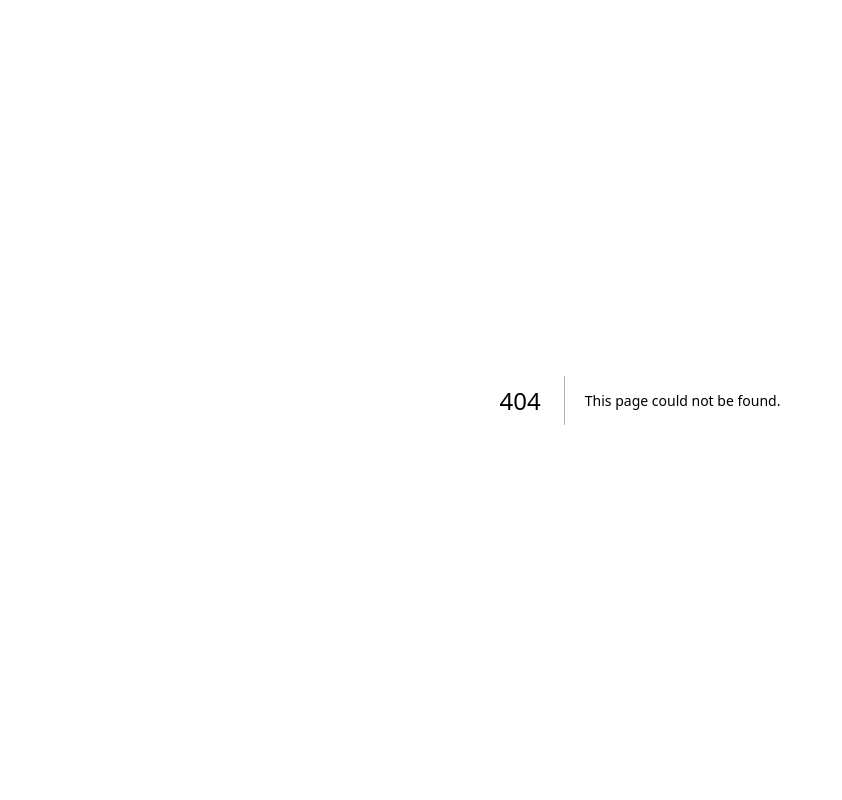
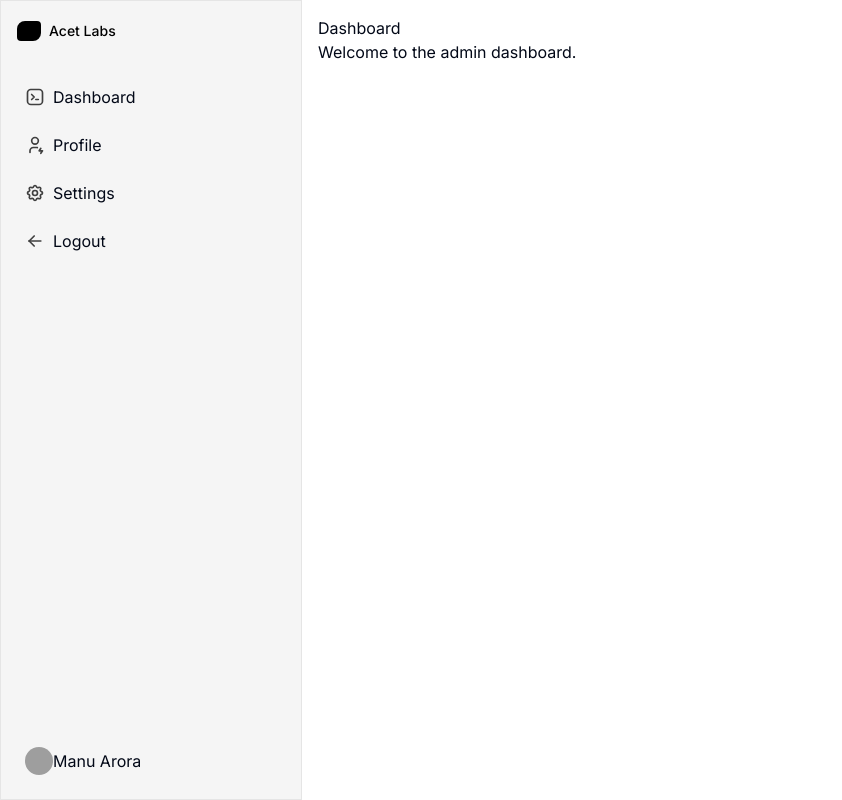
Before and after one commit to Jpisnice/ProjectX, a Next.js app: page /admin/dashboard in a window 1280 px wide. Before the commit this address had no page. Shown: the whole page, without its empty margins (0-842 px from the left). Built offline with nearby package versions, Linux system fonts and the light colour scheme; grey boxes are pictures that could not be loaded.

Commit message:
Admin Sidebar Done for Desktop

```diff
--- /dev/null
+++ b/src/app/admin/dashboard/page.tsx
@@ -0,0 +1,13 @@
+"use client";
+import React from "react";
+
+const Dashboard = () => {
+  return (
+    <div>
+      <h1>Dashboard</h1>
+      <p>Welcome to the admin dashboard.</p>
+    </div>
+  );
+};
+
+export default Dashboard;
--- /dev/null
+++ b/src/app/admin/layout.tsx
@@ -0,0 +1,18 @@
+"use client";
+import React from "react";
+import { AdminSidebar } from "@/components/adminSidebar";
+import { AdminSidebarMobile } from "@/components/adminSidebarMobile";
+
+const AdminLayout = ({ children }: { children: React.ReactNode }) => {
+  // Custom hook to detect screen size
+  const isDesktop = typeof window !== "undefined" && window.innerWidth >= 768;
+
+  return (
+    <div className="flex h-screen">
+      {isDesktop ? <AdminSidebar /> : <AdminSidebarMobile />}
+      <div className="flex-1 p-4">{children}</div>
+    </div>
+  );
+};
+
+export default AdminLayout;
--- a/src/app/admin/page.tsx
+++ b/src/app/admin/page.tsx
@@ -1,12 +1,18 @@
-import React from 'react'
-import { AdminSidebar } from '@/components/adminSidebar'
+"use client";
+import React, { useEffect } from "react";
+import { useRouter, usePathname } from "next/navigation";
 
 const AdminDash = () => {
-  return (
-    <div>
-      <AdminSidebar/>
-    </div>
-  )
-}
+  const router = useRouter();
+  const pathname = usePathname();
 
-export default AdminDash
+  useEffect(() => {
+    if (pathname === "/admin") {
+      router.push("/admin/dashboard");
+    }
+  }, [pathname, router]);
+
+  return null;
+};
+
+export default AdminDash;
--- /dev/null
+++ b/src/app/admin/profile/page.tsx
@@ -0,0 +1,12 @@
+import React from "react";
+
+const ProfilePage = () => {
+  return (
+    <div>
+      <h1>Profile</h1>
+      {/* Add your Profile content here */}
+    </div>
+  );
+};
+
+export default ProfilePage;
--- /dev/null
+++ b/src/app/admin/settings/page.tsx
@@ -0,0 +1,12 @@
+import React from "react";
+
+const SettingsPage = () => {
+  return (
+    <div>
+      <h1>Settings</h1>
+      {/* Add your Settings content here */}
+    </div>
+  );
+};
+
+export default SettingsPage;
--- a/src/components/adminSidebar.tsx
+++ b/src/components/adminSidebar.tsx
@@ -1,6 +1,6 @@
 "use client";
 import React, { useState } from "react";
-import { Sidebar, SidebarBody, SidebarLink } from "@/components/ui/sidebar";
+import { Sidebar, SidebarBody } from "@/components/ui/sidebar";
 import {
   IconArrowLeft,
   IconBrandTabler,
@@ -13,24 +13,26 @@ import Image from "next/image";
 import { cn } from "@/lib/utils";
 
 export function AdminSidebar() {
+  const [open, setOpen] = useState(true);
+
   const links = [
     {
       label: "Dashboard",
-      href: "#",
+      href: "/admin/dashboard",
       icon: (
         <IconBrandTabler className="text-neutral-700 dark:text-neutral-200 h-5 w-5 flex-shrink-0" />
       ),
     },
     {
       label: "Profile",
-      href: "#",
+      href: "/admin/profile",
       icon: (
         <IconUserBolt className="text-neutral-700 dark:text-neutral-200 h-5 w-5 flex-shrink-0" />
       ),
     },
     {
       label: "Settings",
-      href: "#",
+      href: "/admin/settings",
       icon: (
         <IconSettings className="text-neutral-700 dark:text-neutral-200 h-5 w-5 flex-shrink-0" />
       ),
@@ -43,44 +45,46 @@ export function AdminSidebar() {
       ),
     },
   ];
-  const [open, setOpen] = useState(true);
+
   return (
     <div
       className={cn(
-        "rounded-md flex flex-col md:flex-row bg-gray-100 dark:bg-neutral-800 w-full flex-1 max-w-7xl mx-auto border border-neutral-200 dark:border-neutral-700 overflow-hidden",
+        "flex flex-col md:flex-row bg-gray-100 dark:bg-neutral-800 border border-neutral-200 dark:border-neutral-700",
         "h-screen"
       )}
     >
       <Sidebar open={open} setOpen={setOpen} animate={true}>
-        <SidebarBody className="justify-between gap-10">
+        <SidebarBody className="flex flex-col justify-between gap-10 h-full w-64 md:w-80">
           <div className="flex flex-col flex-1 overflow-y-auto overflow-x-hidden">
             <Logo />
             <div className="mt-8 flex flex-col gap-2">
               {links.map((link, idx) => (
-                <SidebarLink key={idx} link={link} />
+                <Link
+                  key={idx}
+                  href={link.href}
+                  className="flex items-center gap-2 p-2 hover:bg-gray-200 dark:hover:bg-neutral-700 rounded-md"
+                >
+                  {link.icon}
+                  {open && <span>{link.label}</span>}
+                </Link>
               ))}
             </div>
           </div>
-          <div>
-            <SidebarLink
-              link={{
-                label: "Manu Arora",
-                href: "#",
-                icon: (
-                  <Image
-                    src="https://assets.aceternity.com/manu.png"
-                    className="h-7 w-7 flex-shrink-0 rounded-full"
-                    width={50}
-                    height={50}
-                    alt="Avatar"
-                  />
-                ),
-              }}
-            />
+          <div className="flex items-center gap-2 p-2 hover:bg-gray-200 dark:hover:bg-neutral-700 rounded-md">
+            <Link href="#" className="flex items-center">
+              <div className="relative h-7 w-7">
+                <Image
+                  src="https://assets.aceternity.com/manu.png"
+                  className="absolute inset-0 object-cover rounded-full"
+                  fill
+                  alt="Avatar"
+                />
+              </div>
+              {open && <span>Manu Arora</span>}
+            </Link>
           </div>
         </SidebarBody>
       </Sidebar>
-      <Dashboard />
     </div>
   );
 }
@@ -109,33 +113,7 @@ export const LogoIcon = () => {
       href="#"
       className="font-normal flex space-x-2 items-center text-sm text-black py-1 relative z-20"
     >
-      <div className="h-5 w-6 bg-black dark:bg-white rounded-br-lg rounded-tr-sm rounded-tl-lg rounded-bl-sm flex-shrink-0" />
+      <div className="h-fit w-fit bg-black dark:bg-white rounded-br-lg rounded-tr-sm rounded-tl-lg rounded-bl-sm flex-shrink-0" />
     </Link>
   );
 };
-
-// Dummy dashboard component with content
-const Dashboard = () => {
-  return (
-    <div className="flex flex-1">
-      <div className="p-2 md:p-10 rounded-tl-2xl border border-neutral-200 dark:border-neutral-700 bg-white dark:bg-neutral-900 flex flex-col gap-2 flex-1 w-full h-full">
-        <div className="flex gap-2">
-          {[...new Array(4)].map((_, i) => (
-            <div
-              key={"first" + i}
-              className="h-20 w-full rounded-lg bg-gray-100 dark:bg-neutral-800 animate-pulse"
-            ></div>
-          ))}
-        </div>
-        <div className="flex gap-2 flex-1">
-          {[...new Array(2)].map((_, i) => (
-            <div
-              key={"second" + i}
-              className="h-full w-full rounded-lg bg-gray-100 dark:bg-neutral-800 animate-pulse"
-            ></div>
-          ))}
-        </div>
-      </div>
-    </div>
-  );
-};
--- /dev/null
+++ b/src/components/adminSidebarMobile.tsx
@@ -0,0 +1,108 @@
+"use client";
+import React, { useState } from "react";
+import {
+  IconArrowLeft,
+  IconBrandTabler,
+  IconSettings,
+  IconUserBolt,
+} from "@tabler/icons-react";
+import Link from "next/link";
+import Image from "next/image";
+import { cn } from "@/lib/utils";
+
+export function AdminSidebarMobile() {
+  const [open, setOpen] = useState(false);
+
+  const links = [
+    {
+      label: "Dashboard",
+      href: "/admin/dashboard",
+      icon: (
+        <IconBrandTabler className="text-neutral-700 dark:text-neutral-200 h-5 w-5 flex-shrink-0" />
+      ),
+    },
+    {
+      label: "Profile",
+      href: "/admin/profile",
+      icon: (
+        <IconUserBolt className="text-neutral-700 dark:text-neutral-200 h-5 w-5 flex-shrink-0" />
+      ),
+    },
+    {
+      label: "Settings",
+      href: "/admin/settings",
+      icon: (
+        <IconSettings className="text-neutral-700 dark:text-neutral-200 h-5 w-5 flex-shrink-0" />
+      ),
+    },
+    {
+      label: "Logout",
+      href: "#",
+      icon: (
+        <IconArrowLeft className="text-neutral-700 dark:text-neutral-200 h-5 w-5 flex-shrink-0" />
+      ),
+    },
+  ];
+
+  return (
+    <div
+      className={cn(
+        "flex flex-col bg-gray-100 dark:bg-neutral-800 border border-neutral-200 dark:border-neutral-700",
+        "md:hidden h-screen"
+      )}
+    >
+      <div className="flex flex-col h-full">
+        <div className="flex justify-between items-center p-4">
+          <Logo />
+          <button
+            onClick={() => setOpen(!open)}
+            className="text-neutral-700 dark:text-neutral-200"
+          >
+            <IconArrowLeft className="h-5 w-5" />
+          </button>
+        </div>
+        {open && (
+          <div className="flex flex-col gap-2 px-4">
+            {links.map((link, idx) => (
+              <Link
+                key={idx}
+                href={link.href}
+                className="flex items-center gap-2 p-2 hover:bg-gray-200 dark:hover:bg-neutral-700 rounded-md"
+              >
+                {link.icon}
+                <span>{link.label}</span>
+              </Link>
+            ))}
+          </div>
+        )}
+        <div className="flex items-center gap-2 p-4">
+          <Link href="#" className="flex items-center">
+            <div className="relative h-7 w-7">
+              <Image
+                src="https://assets.aceternity.com/manu.png"
+                className="absolute inset-0 object-cover rounded-full"
+                fill
+                alt="Avatar"
+              />
+            </div>
+            <span>Manu Arora</span>
+          </Link>
+        </div>
+      </div>
+    </div>
+  );
+}
+
+export const Logo = () => {
+  return (
+    <Link
+      href="#"
+      className="font-normal flex space-x-2 items-center text-sm text-black py-1 relative z-20"
+    >
+      <div className="h-5 w-6 bg-black dark:bg-white rounded-br-lg rounded-tr-sm rounded-tl-lg rounded-bl-sm flex-shrink-0" />
+      <span className="font-medium text-black dark:text-white whitespace-pre">
+        Acet Labs
+      </span>
+    </Link>
+  );
+};
```
